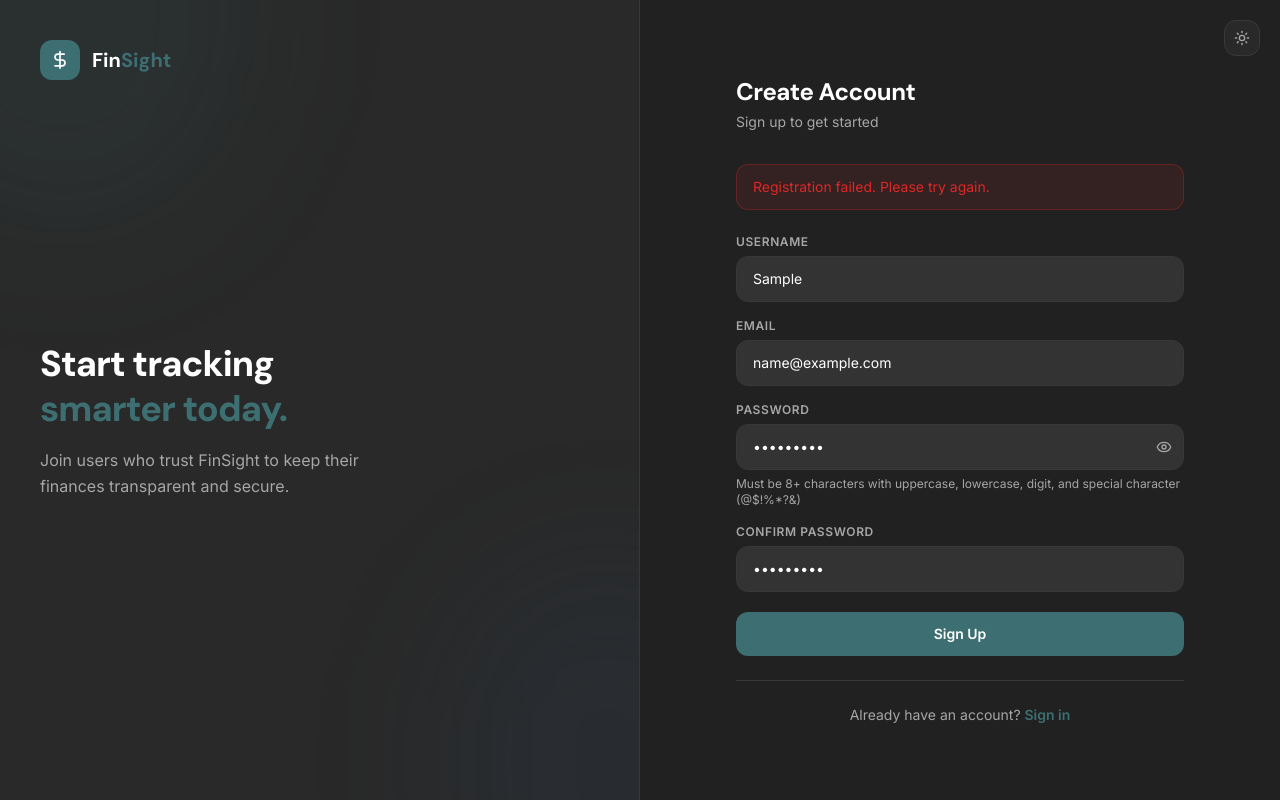
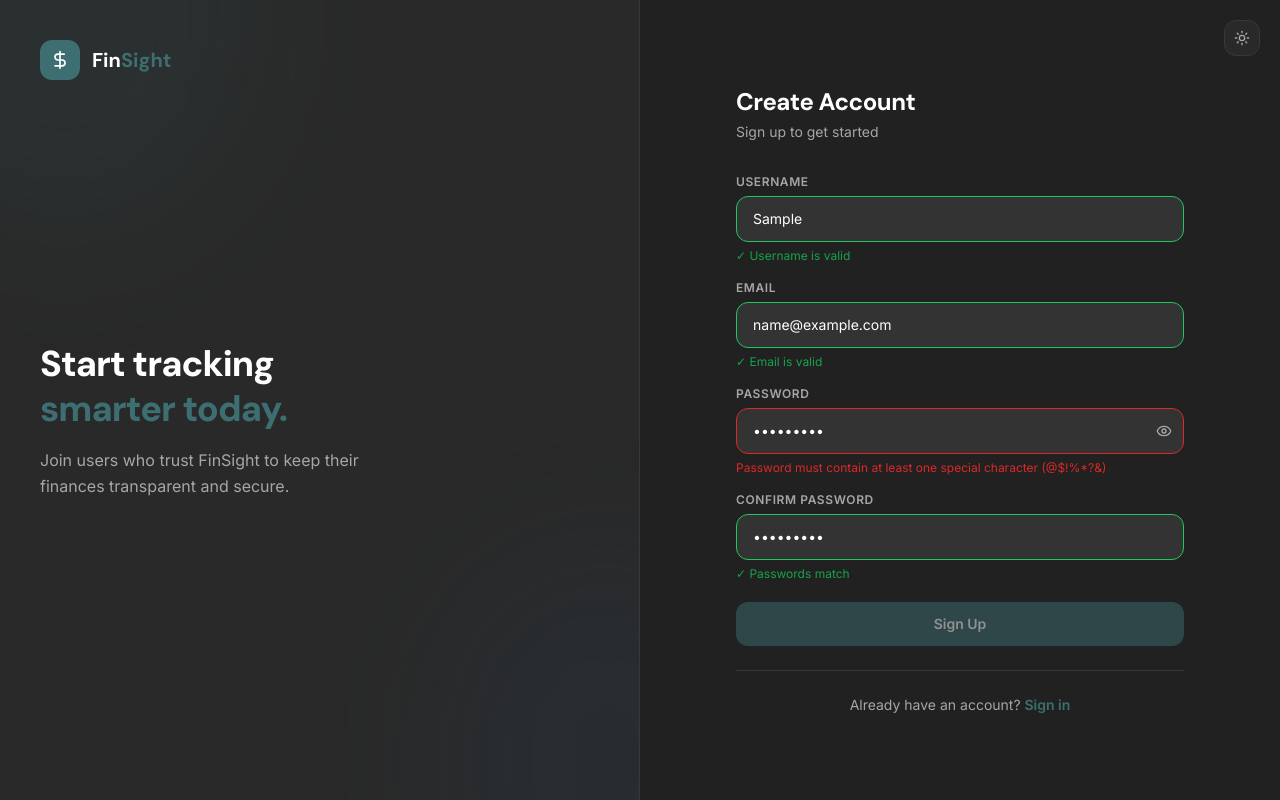
Before and after one commit to daniah26/FinSight, a React (Vite) app in the folder frontend/: page /signup in a window 1280 px wide. Both pictures are taken after typing "Sample", "name@example.com", "Sample123", "Sample123" into the empty fields and a click on the button "Sign Up". Built offline with nearby package versions, Linux system fonts and the light colour scheme; no server answers.

Commit message:
frontend touches

```diff
--- a/frontend/src/pages/Signup.tsx
+++ b/frontend/src/pages/Signup.tsx
@@ -1,4 +1,4 @@
-import { useState } from 'react';
+import { useState, useEffect } from 'react';
 import { useNavigate, Link } from 'react-router-dom';
 import { useAuth } from '../context/AuthContext';
 import { useTheme } from '../context/ThemeContext';
@@ -16,26 +16,95 @@ const Signup = () => {
   const [error, setError] = useState('');
   const [loading, setLoading] = useState(false);
   const [showPassword, setShowPassword] = useState(false);
+  const [touched, setTouched] = useState({
+    username: false,
+    email: false,
+    password: false,
+    confirmPassword: false,
+  });
+  const [validationErrors, setValidationErrors] = useState({
+    username: '',
+    email: '',
+    password: '',
+    confirmPassword: '',
+  });
+
   const navigate = useNavigate();
   const { login } = useAuth();
   const { theme, toggleTheme } = useTheme();
+
+  // Validation functions
+  const validateUsername = (username: string) => {
+    if (username.length === 0) return '';
+    if (username.length < 3) return 'Username must be at least 3 characters';
+    if (username.length > 20) return 'Username must not exceed 20 characters';
+    if (!/^[a-zA-Z0-9_]+$/.test(username)) return 'Username can only contain letters, numbers, and underscores';
+    return '';
+  };
+
+  const validateEmail = (email: string) => {
+    if (email.length === 0) return '';
+    const emailRegex = /^[a-zA-Z0-9._%+-]+@[a-zA-Z0-9.-]+\.[a-zA-Z]{2,}$/;
+    if (!emailRegex.test(email)) return 'Please enter a valid email address (e.g., user@example.com)';
+    return '';
+  };
+
+  const validatePassword = (password: string) => {
+    if (password.length === 0) return '';
+    if (password.length < 8) return 'Password must be at least 8 characters';
+    if (password.length > 128) return 'Password must not exceed 128 characters';
+    if (!/(?=.*[a-z])/.test(password)) return 'Password must contain at least one lowercase letter';
+    if (!/(?=.*[A-Z])/.test(password)) return 'Password must contain at least one uppercase letter';
+    if (!/(?=.*\d)/.test(password)) return 'Password must contain at least one digit';
+    if (!/(?=.*[@$!%*?&])/.test(password)) return 'Password must contain at least one special character (@$!%*?&)';
+    return '';
+  };
+
+  const validateConfirmPassword = (confirmPassword: string, password: string) => {
+    if (confirmPassword.length === 0) return '';
+    if (confirmPassword !== password) return 'Passwords do not match';
+    return '';
+  };
+
+  // Real-time validation
+  useEffect(() => {
+    setValidationErrors({
+      username: touched.username ? validateUsername(formData.username) : '',
+      email: touched.email ? validateEmail(formData.email) : '',
+      password: touched.password ? validatePassword(formData.password) : '',
+      confirmPassword: touched.confirmPassword ? validateConfirmPassword(formData.confirmPassword, formData.password) : '',
+    });
+  }, [formData, touched]);
 
   const handleChange = (e: React.ChangeEvent<HTMLInputElement>) => {
     setFormData({ ...formData, [e.target.name]: e.target.value });
     setError('');
   };
 
+  const handleBlur = (field: keyof typeof touched) => {
+    setTouched({ ...touched, [field]: true });
+  };
+
   const validateForm = () => {
-    if (formData.username.length < 3) {
-      setError('Username must be at least 3 characters');
+    const usernameError = validateUsername(formData.username);
+    const emailError = validateEmail(formData.email);
+    const passwordError = validatePassword(formData.password);
+    const confirmPasswordError = validateConfirmPassword(formData.confirmPassword, formData.password);
+
+    if (usernameError) {
+      setError(usernameError);
       return false;
     }
-    if (formData.password.length < 8) {
-      setError('Password must be at least 8 characters and contain uppercase, lowercase, digit, and special character');
+    if (emailError) {
+      setError(emailError);
       return false;
     }
-    if (formData.password !== formData.confirmPassword) {
-      setError('Passwords do not match');
+    if (passwordError) {
+      setError(passwordError);
+      return false;
+    }
+    if (confirmPasswordError) {
+      setError(confirmPasswordError);
       return false;
     }
     return true;
@@ -145,11 +214,24 @@ const Signup = () => {
                 name="username"
                 value={formData.username}
                 onChange={handleChange}
+                onBlur={() => handleBlur('username')}
                 required
                 autoFocus
                 placeholder="Choose a username"
-                className="px-4 py-3 bg-input border border-border rounded-lg text-foreground text-sm placeholder:text-muted-foreground focus:outline-none focus:border-primary focus:ring-2 focus:ring-primary/20 transition-all"
+                className={`px-4 py-3 bg-input border rounded-lg text-foreground text-sm placeholder:text-muted-foreground focus:outline-none focus:ring-2 transition-all ${
+                  validationErrors.username
+                    ? 'border-destructive focus:border-destructive focus:ring-destructive/20'
+                    : touched.username && formData.username && !validationErrors.username
+                    ? 'border-green-500 focus:border-green-500 focus:ring-green-500/20'
+                    : 'border-border focus:border-primary focus:ring-primary/20'
+                }`}
               />
+              {validationErrors.username && (
+                <p className="text-xs text-destructive">{validationErrors.username}</p>
+              )}
+              {!validationErrors.username && touched.username && formData.username && (
+                <p className="text-xs text-green-600">✓ Username is valid</p>
+              )}
             </div>
 
             <div className="flex flex-col gap-1.5">
@@ -159,10 +241,23 @@ const Signup = () => {
                 name="email"
                 value={formData.email}
                 onChange={handleChange}
+                onBlur={() => handleBlur('email')}
                 required
                 placeholder="Enter your email"
-                className="px-4 py-3 bg-input border border-border rounded-lg text-foreground text-sm placeholder:text-muted-foreground focus:outline-none focus:border-primary focus:ring-2 focus:ring-primary/20 transition-all"
+                className={`px-4 py-3 bg-input border rounded-lg text-foreground text-sm placeholder:text-muted-foreground focus:outline-none focus:ring-2 transition-all ${
+                  validationErrors.email
+                    ? 'border-destructive focus:border-destructive focus:ring-destructive/20'
+                    : touched.email && formData.email && !validationErrors.email
+                    ? 'border-green-500 focus:border-green-500 focus:ring-green-500/20'
+                    : 'border-border focus:border-primary focus:ring-primary/20'
+                }`}
               />
+              {validationErrors.email && (
+                <p className="text-xs text-destructive">{validationErrors.email}</p>
+              )}
+              {!validationErrors.email && touched.email && formData.email && (
+                <p className="text-xs text-green-600">✓ Email is valid</p>
+              )}
             </div>
 
             <div className="flex flex-col gap-1.5">
@@ -173,9 +268,16 @@ const Signup = () => {
                   name="password"
                   value={formData.password}
                   onChange={handleChange}
+                  onBlur={() => handleBlur('password')}
                   required
                   placeholder="Create a password"
-                  className="w-full px-4 py-3 bg-input border border-border rounded-lg text-foreground text-sm placeholder:text-muted-foreground focus:outline-none focus:border-primary focus:ring-2 focus:ring-primary/20 transition-all pr-10"
+                  className={`w-full px-4 py-3 bg-input border rounded-lg text-foreground text-sm placeholder:text-muted-foreground focus:outline-none focus:ring-2 transition-all pr-10 ${
+                    validationErrors.password
+                      ? 'border-destructive focus:border-destructive focus:ring-destructive/20'
+                      : touched.password && formData.password && !validationErrors.password
+                      ? 'border-green-500 focus:border-green-500 focus:ring-green-500/20'
+                      : 'border-border focus:border-primary focus:ring-primary/20'
+                  }`}
                 />
                 <button
                   type="button"
@@ -185,9 +287,12 @@ const Signup = () => {
                   {showPassword ? <EyeOff className="w-4 h-4" /> : <Eye className="w-4 h-4" />}
                 </button>
               </div>
-              <p className="text-xs text-muted-foreground">
-                Must be 8+ characters with uppercase, lowercase, digit, and special character (@$!%*?&)
-              </p>
+              {validationErrors.password && (
+                <p className="text-xs text-destructive">{validationErrors.password}</p>
+              )}
+              {!validationErrors.password && touched.password && formData.password && (
+                <p className="text-xs text-green-600">✓ Password meets all requirements</p>
+              )}
             </div>
 
             <div className="flex flex-col gap-1.5">
@@ -197,15 +302,28 @@ const Signup = () => {
                 name="confirmPassword"
                 value={formData.confirmPassword}
                 onChange={handleChange}
+                onBlur={() => handleBlur('confirmPassword')}
                 required
                 placeholder="Confirm your password"
-                className="px-4 py-3 bg-input border border-border rounded-lg text-foreground text-sm placeholder:text-muted-foreground focus:outline-none focus:border-primary focus:ring-2 focus:ring-primary/20 transition-all"
+                className={`px-4 py-3 bg-input border rounded-lg text-foreground text-sm placeholder:text-muted-foreground focus:outline-none focus:ring-2 transition-all ${
+                  validationErrors.confirmPassword
+                    ? 'border-destructive focus:border-destructive focus:ring-destructive/20'
+                    : touched.confirmPassword && formData.confirmPassword && !validationErrors.confirmPassword
+                    ? 'border-green-500 focus:border-green-500 focus:ring-green-500/20'
+                    : 'border-border focus:border-primary focus:ring-primary/20'
+                }`}
               />
+              {validationErrors.confirmPassword && (
+                <p className="text-xs text-destructive">{validationErrors.confirmPassword}</p>
+              )}
+              {!validationErrors.confirmPassword && touched.confirmPassword && formData.confirmPassword && (
+                <p className="text-xs text-green-600">✓ Passwords match</p>
+              )}
             </div>
 
             <button
               type="submit"
-              disabled={loading}
+              disabled={loading || Object.values(validationErrors).some(error => error !== '')}
               className="w-full py-3 bg-primary text-primary-foreground rounded-lg text-sm font-semibold hover:bg-accent transition-all disabled:opacity-50 disabled:cursor-not-allowed mt-1 hover:-translate-y-0.5 active:translate-y-0"
             >
               {loading ? 'Creating account…' : 'Sign Up'}
```
